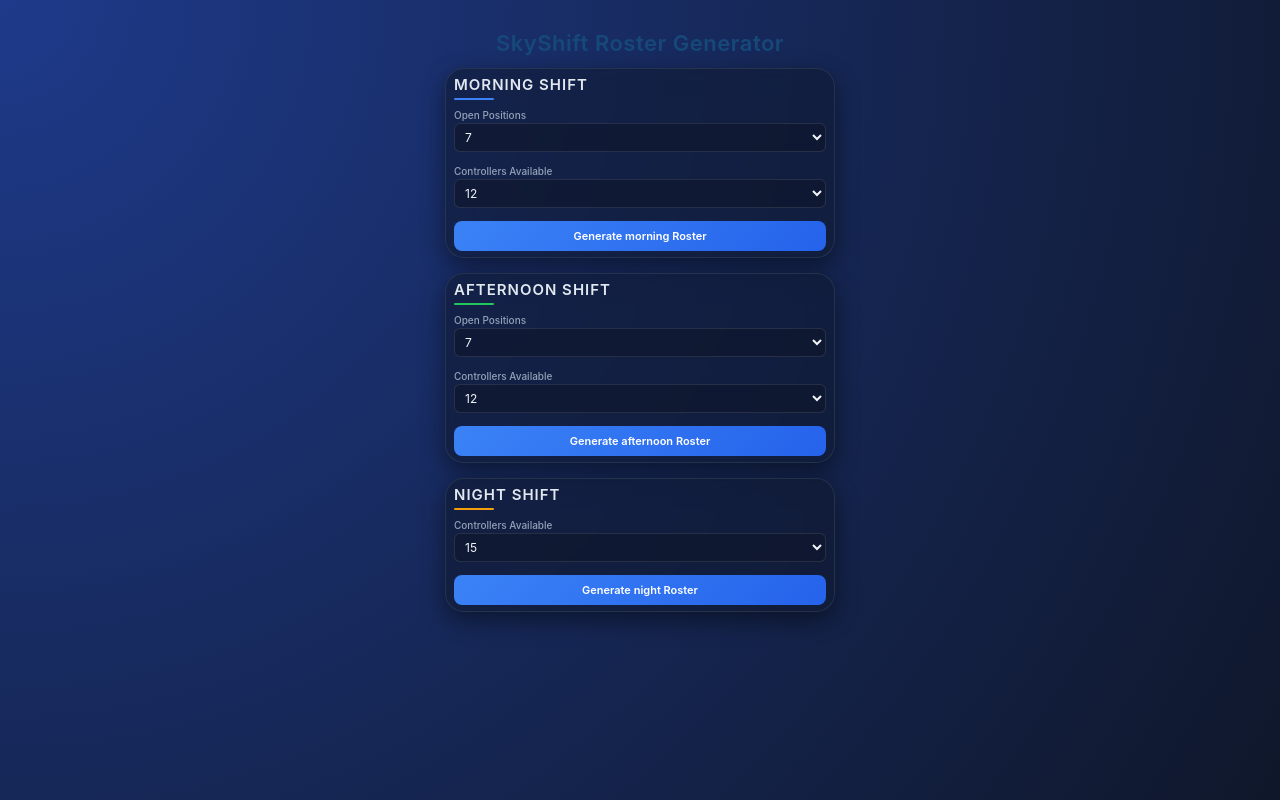
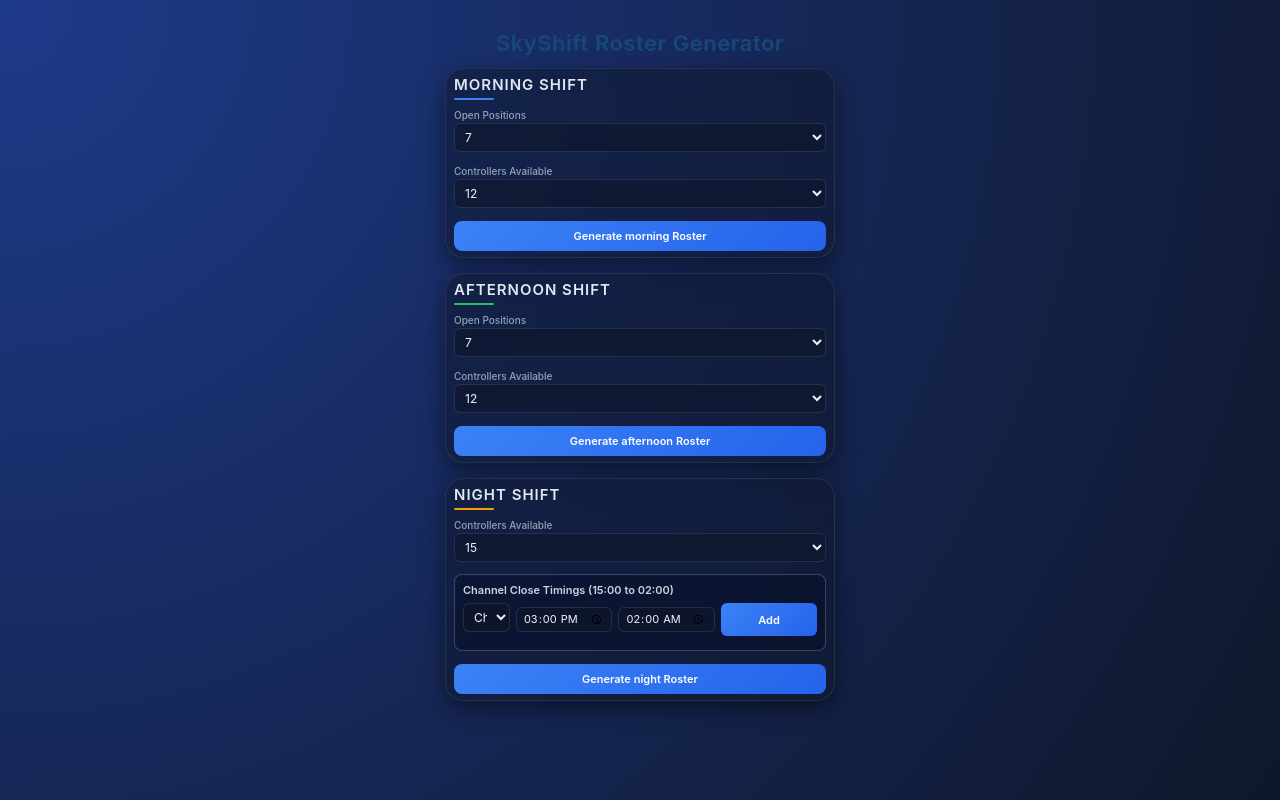
Before and after one commit to akashsingh59/skyshift, a React app in the folder frontend/: page / in a window 1280 px wide. Built offline with nearby package versions, Linux system fonts and the light colour scheme; the HTML template or start-up script is replaced by a standard one.

Commit message:
added chaneel closing logic to night shift component. changes in shiftcard and nightshift.jsx

```diff
--- a/frontend/src/components/shifts/NightShift.jsx
+++ b/frontend/src/components/shifts/NightShift.jsx
@@ -1,9 +1,220 @@
+import { useState } from "react";
 import ShiftCard from "./ShiftCard";
+
 function nightControllerLogic() {
   return [15, 16, 17];
 }
 
 export default function NightShift({ onGenerate }) {
+  const [customChannelTimings, setCustomChannelTimings] = useState([]);
+  const [selectedChannel, setSelectedChannel] = useState(1);
+  const [selectedOpen, setSelectedOpen] = useState("15:00");
+  const [selectedClose, setSelectedClose] = useState("02:00");
+  const [timingError, setTimingError] = useState("");
+
+  const sectionStyle = {
+    marginTop: "8px",
+    marginBottom: "4px",
+    padding: "8px",
+    border: "1px solid rgba(148, 163, 184, 0.35)",
+    borderRadius: "8px",
+    background: "rgba(2, 6, 23, 0.3)",
+  };
+
+  const titleStyle = {
+    marginBottom: "6px",
+    fontSize: "11px",
+    color: "#cbd5e1",
+    fontWeight: 600,
+  };
+
+  const controlRowStyle = {
+    display: "grid",
+    gridTemplateColumns: "1fr 1fr 1fr 96px",
+    gap: "6px",
+    alignItems: "center",
+    marginBottom: "6px",
+  };
+
+  const listStyle = {
+    display: "grid",
+    gap: "4px",
+  };
+
+  const itemStyle = {
+    display: "flex",
+    justifyContent: "space-between",
+    alignItems: "center",
+    fontSize: "11px",
+    color: "#e2e8f0",
+    padding: "4px 6px",
+    borderRadius: "6px",
+    background: "rgba(15, 23, 42, 0.5)",
+  };
+
+  const removeButtonStyle = {
+    alignSelf: "stretch",
+    justifySelf: "stretch",
+    padding: "2px 8px",
+    fontSize: "10px",
+    borderRadius: "6px",
+  };
+
+  const inputStyle = {
+    width: "100%",
+    padding: "3px 6px",
+    borderRadius: "6px",
+    fontSize: "11px",
+    border: "1px solid rgba(255, 255, 255, 0.1)",
+    background: "rgba(15, 23, 42, 0.6)",
+    color: "#f1f5f9",
+  };
+
+  const errorStyle = {
+    marginTop: "4px",
+    fontSize: "11px",
+    color: "#fca5a5",
+  };
+
+  const allChannels = [1, 2, 3, 4, 5, 6, 7, 8];
+  const configuredChannels = new Set(
+    customChannelTimings.map((item) => item.channel),
+  );
+  const availableChannels = allChannels.filter((ch) => !configuredChannels.has(ch));
+
+  function isAllowedTime(timeValue) {
+    const match = /^([01]\d|2[0-3]):([0-5]\d)$/.exec(timeValue);
+    if (!match) return false;
+    const hour = Number(match[1]);
+    const minute = Number(match[2]);
+    const totalMinutes = hour * 60 + minute;
+    return totalMinutes >= 15 * 60 || totalMinutes <= 2 * 60;
+  }
+
+  function handleAddChannelTiming() {
+    if (!availableChannels.includes(selectedChannel)) {
+      return;
+    }
+    if (!isAllowedTime(selectedOpen) || !isAllowedTime(selectedClose)) {
+      setTimingError("Use HH:MM between 15:00 and 02:00.");
+      return;
+    }
+    setTimingError("");
+
+    setCustomChannelTimings((prev) =>
+      [...prev, { channel: selectedChannel, open: selectedOpen, close: selectedClose }].sort(
+        (a, b) => a.channel - b.channel,
+      ),
+    );
+
+    const nextChannel = availableChannels.find((ch) => ch !== selectedChannel);
+    if (nextChannel !== undefined) {
+      setSelectedChannel(nextChannel);
+    }
+  }
+
+  function handleRemoveChannelTiming(channelNumber) {
+    setCustomChannelTimings((prev) =>
+      prev.filter((item) => item.channel !== channelNumber),
+    );
+    setSelectedChannel(channelNumber);
+  }
+
+  function buildFinalChannelTimings() {
+    return allChannels.map((channel) => {
+      const custom = customChannelTimings.find((item) => item.channel === channel);
+      if (custom) return custom;
+      return { channel, open: "15:00", close: "02:00" };
+    });
+  }
+
+  function handleNightGenerate(basePayload) {
+    onGenerate({
+      ...basePayload,
+      channelTimings: buildFinalChannelTimings(),
+    });
+  }
+
+  const nightAfterControllers = (
+    <div style={sectionStyle}>
+      <div style={titleStyle}>Channel Close Timings (15:00 to 02:00)</div>
+      <style>
+        {`
+          .night-inline-btn {
+            width: auto !important;
+            margin-top: 0 !important;
+          }
+        `}
+      </style>
+
+      <div style={controlRowStyle}>
+        <select
+          value={selectedChannel}
+          onChange={(e) => setSelectedChannel(Number(e.target.value))}
+          aria-label="Channel"
+          disabled={availableChannels.length === 0}
+        >
+          {availableChannels.length === 0 ? (
+            <option value="">All channels configured</option>
+          ) : (
+            availableChannels.map((channel) => (
+              <option key={channel} value={channel}>
+                Channel {channel}
+              </option>
+            ))
+          )}
+        </select>
+
+        <input
+          type="time"
+          value={selectedOpen}
+          onChange={(e) => setSelectedOpen(e.target.value)}
+          aria-label="Open time"
+          disabled={availableChannels.length === 0}
+          style={inputStyle}
+        />
+
+        <input
+          type="time"
+          value={selectedClose}
+          onChange={(e) => setSelectedClose(e.target.value)}
+          aria-label="Close time"
+          disabled={availableChannels.length === 0}
+          style={inputStyle}
+        />
+
+        <button
+          type="button"
+          onClick={handleAddChannelTiming}
+          disabled={availableChannels.length === 0}
+          style={removeButtonStyle}
+          className="night-inline-btn"
+        >
+          Add
+        </button>
+      </div>
+      {timingError && <div style={errorStyle}>{timingError}</div>}
+
+      <div style={listStyle}>
+        {customChannelTimings.map((item) => (
+          <div key={item.channel} style={itemStyle}>
+            <span>
+              CH-{item.channel}: {item.open} - {item.close}
+            </span>
+            <button
+              type="button"
+              onClick={() => handleRemoveChannelTiming(item.channel)}
+              style={removeButtonStyle}
+              className="night-inline-btn"
+            >
+              Remove
+            </button>
+          </div>
+        ))}
+      </div>
+    </div>
+  );
+
   return (
     <ShiftCard
       shiftKey="night"
@@ -11,7 +222,8 @@ export default function NightShift({ onGenerate }) {
       endTime="02:00"
       controllerLogic={nightControllerLogic}
       showOpenPositions={false}
-      onGenerate={onGenerate}
+      onGenerate={handleNightGenerate}
+      afterControllers={nightAfterControllers}
     />
   );
 }
--- a/frontend/src/components/shifts/ShiftCard.jsx
+++ b/frontend/src/components/shifts/ShiftCard.jsx
@@ -9,6 +9,7 @@ export default function ShiftCard({
   controllerLogic,
   showOpenPositions,
   onGenerate,
+  afterControllers = null,
 }) {
   const [openPositions, setOpenPositions] = useState(7);
   const [controllers, setControllers] = useState(12);
@@ -54,6 +55,8 @@ export default function ShiftCard({
         onChange={setControllers}
       />
 
+      {afterControllers}
+
       {needsChannel && (
         <ChannelSelect value={channel} onChange={setChannel} />
       )}
```
